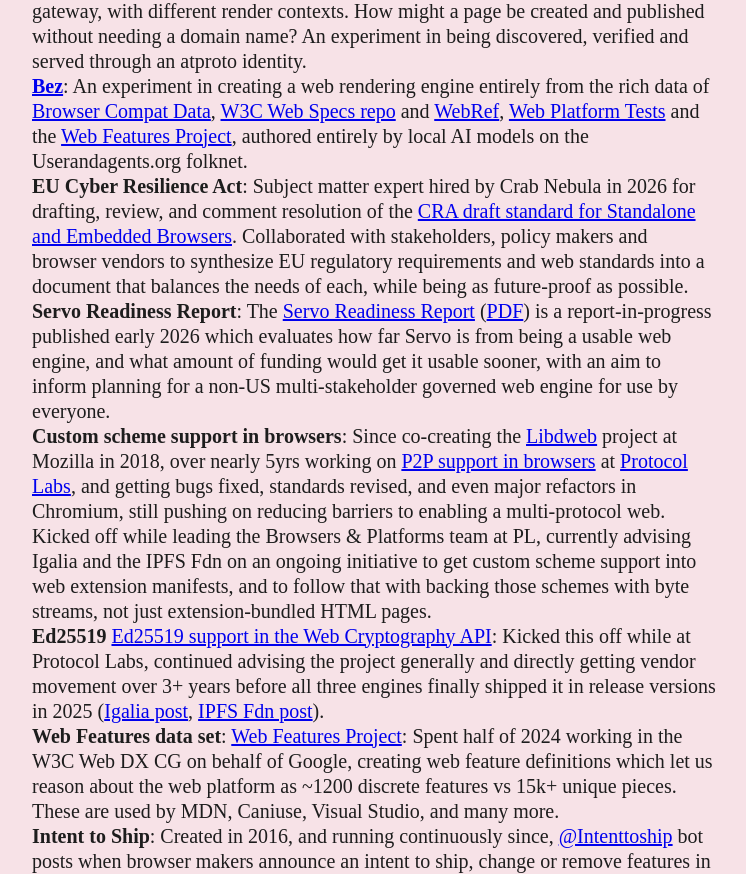
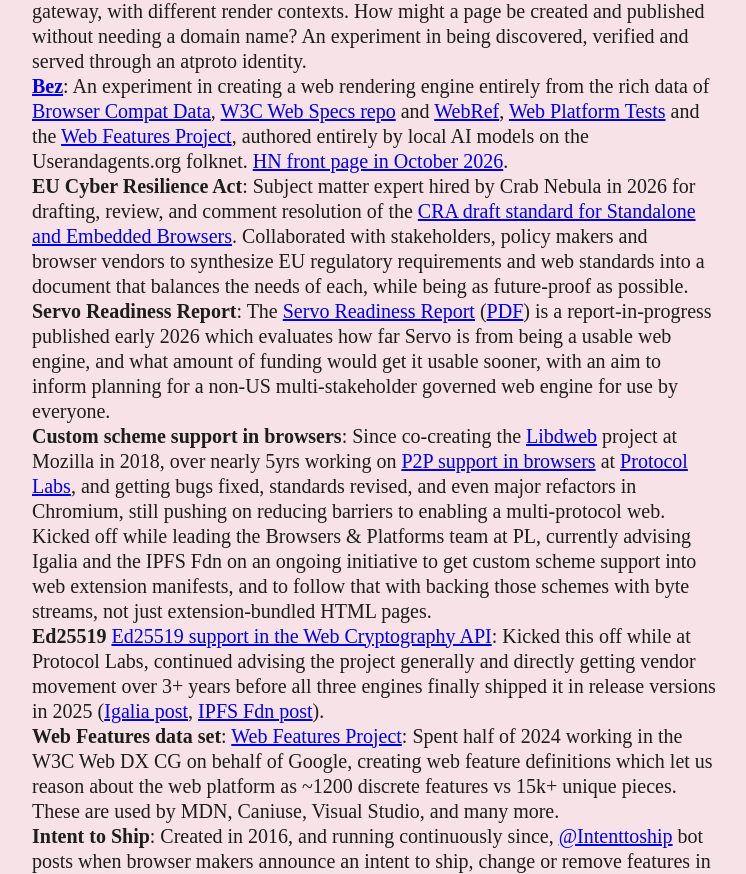
Before and after one commit to webtransitions/website, an Eleventy site: page content/index.md in a window 1280 px wide. Shown: the part 1099-1973 px from the top of the page, without its empty margins (266-1012 px from the left). Built offline with nearby package versions, Linux system fonts and the light colour scheme; Eleventy itself is replaced by a stand-in of ours; files that its build step writes are made by us from their sources; a web font is replaced by a local one; what zod-validation-error would draw is missing.

Commit message:
Note Bez Hacker News front page

```diff
--- a/content/index.md
+++ b/content/index.md
@@ -22,7 +22,7 @@
   - Opening pages that run as standalone apps.
   - Opening pages as standalone apps that are never installed, and disappear completely when closed.
 - **[Szzt](https://szzt.app)**: Drag and drop publishing of web pages on [atproto](https://atproto.com), openable by any renderer or gateway, with different render contexts. How might a page be created and published without needing a domain name? An experiment in being discovered, verified and served through an atproto identity.
-- **[Bez](https://tangled.org/burrito.space/bez)**: An experiment in creating a web rendering engine entirely from the rich data of [Browser Compat Data](https://github.com/mdn/browser-compat-data), [W3C Web Specs repo](https://github.com/w3c/browser-specs) and [WebRef](https://github.com/w3c/webref), [Web Platform Tests](https://web-platform-tests.org/) and the [Web Features Project](https://web-platform-dx.github.io/web-features-project/), authored entirely by local AI models on the Userandagents.org folknet.
+- **[Bez](https://tangled.org/burrito.space/bez)**: An experiment in creating a web rendering engine entirely from the rich data of [Browser Compat Data](https://github.com/mdn/browser-compat-data), [W3C Web Specs repo](https://github.com/w3c/browser-specs) and [WebRef](https://github.com/w3c/webref), [Web Platform Tests](https://web-platform-tests.org/) and the [Web Features Project](https://web-platform-dx.github.io/web-features-project/), authored entirely by local AI models on the Userandagents.org folknet. [HN front page in October 2026](https://news.ycombinator.com/item?id=49925036).
 - **EU Cyber Resilience Act**: Subject matter expert hired by Crab Nebula in 2026 for drafting, review, and comment resolution of the [CRA draft standard for Standalone and Embedded Browsers](https://labs.etsi.org/rep/stan4cra/en-304-617). Collaborated with stakeholders, policy makers and browser vendors to synthesize EU regulatory requirements and web standards into a document that balances the needs of each, while being as future-proof as possible.
 - **Servo Readiness Report**: The [Servo Readiness Report](/servo-readiness/) ([PDF](/servo-readiness/servo-readiness-one-pager.pdf)) is a report-in-progress published early 2026 which evaluates how far Servo is from being a usable web engine, and what amount of funding would get it usable sooner, with an aim to inform planning for a non-US multi-stakeholder governed web engine for use by everyone.
 - **Custom scheme support in browsers**: Since co-creating the [Libdweb](https://github.com/mozilla/libdweb) project at Mozilla in 2018, over nearly 5yrs working on [P2P support in browsers](https://blog.ipfs.tech/?tags=browsers) at [Protocol Labs](https://www.protocol.ai/), and getting bugs fixed, standards revised, and even major refactors in Chromium, still pushing on reducing barriers to enabling a multi-protocol web. Kicked off while leading the Browsers & Platforms team at PL, currently advising Igalia and the IPFS Fdn on an ongoing initiative to get custom scheme support into web extension manifests, and to follow that with backing those schemes with byte streams, not just extension-bundled HTML pages.
```
